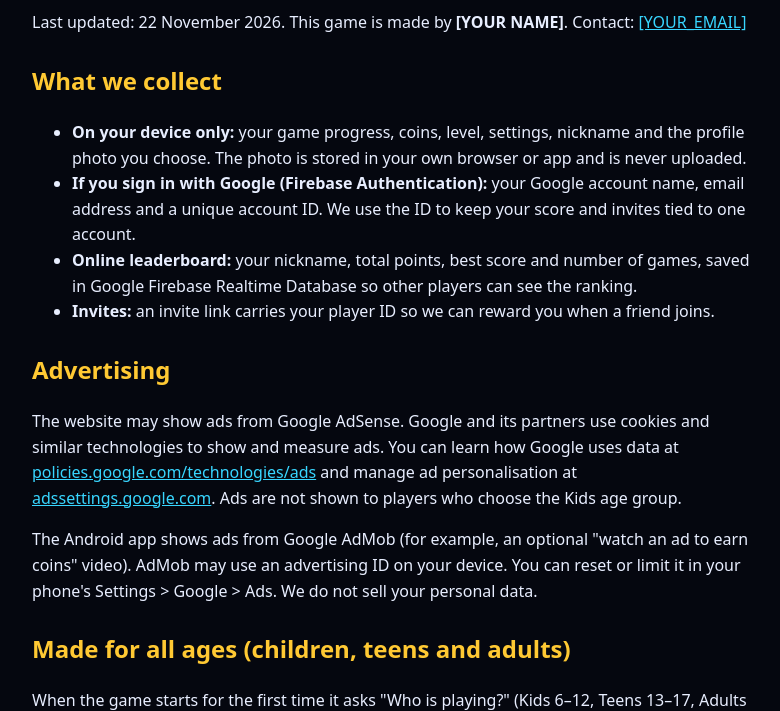
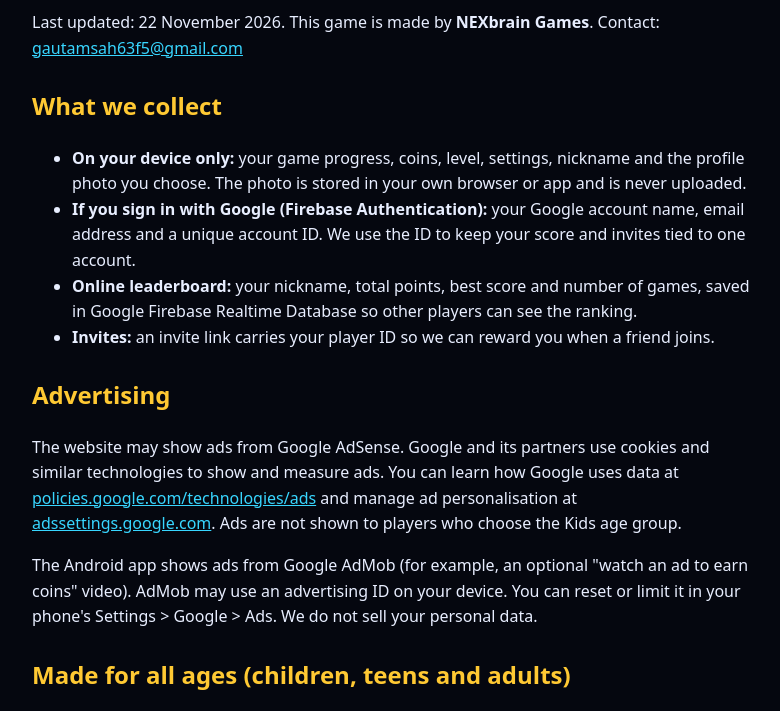
Before and after one commit to gautamshah4263626-ops/gautamshah4263626-ops.github.io, a plain HTML site: page privacy.html in a window 1280 px wide. Shown: the part 104-815 px from the top of the page, without its empty margins (248-1028 px from the left). Drawn offline with Linux system fonts and the light colour scheme.

Commit message:
Update privacy policy contact information

```diff
--- a/privacy.html
+++ b/privacy.html
@@ -5,7 +5,7 @@
 <style>body{margin:0;background:#05070f;color:#e8eeff;font-family:system-ui,Segoe UI,Roboto,sans-serif;line-height:1.6}main{max-width:720px;margin:auto;padding:20px}h1{color:#38d6ff}h2{color:#ffc933;margin-top:26px}a{color:#38d6ff}.card{background:#0c1224;border:1px solid #1c2b52;border-radius:14px;padding:12px 16px;margin:14px 0}</style></head>
 <body><main>
 <h1>Privacy Policy – AI QUIZ BATTLE</h1>
-<p>Last updated: 22 November 2026. This game is made by <b>[YOUR NAME]</b>. Contact: <a href="mailto:[YOUR_EMAIL]">[YOUR_EMAIL]</a></p>
+<p>Last updated: 22 November 2026. This game is made by <b>NEXbrain Games</b>. Contact: <a href="mailto:gautamsah63f5@gmail.com">gautamsah63f5@gmail.com</a></p>
 
 <h2>What we collect</h2>
 <ul>
```
